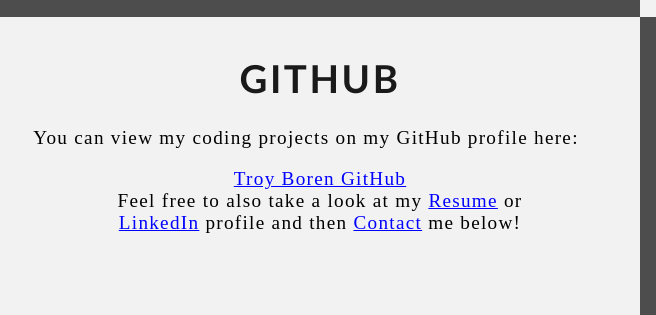
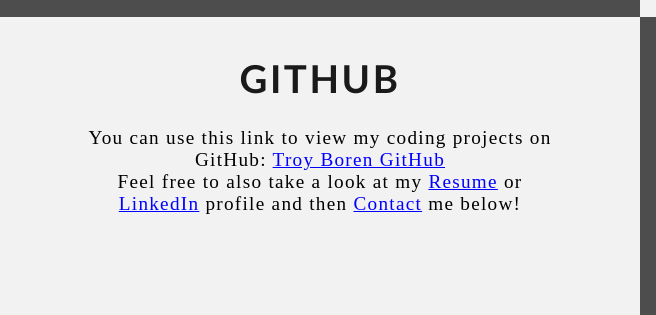
Before and after one commit to TDBoren/TDBoren.github.io, a plain HTML site: page index.html in a window 1280 px wide. Shown: the part 1899-2214 px from the top of the page, 0-656 px from the left. Drawn offline with nearby package versions, Linux system fonts and the light colour scheme.

Commit message:
Update index.html

```diff
--- a/index.html
+++ b/index.html
@@ -175,8 +175,8 @@ document.body.className += ' fade-out';
     <div class="Row" id="Github">
         <div class="Column_1"><!-- Left Column -->
             <h1>GitHub</h1>
-                <p>You can view my coding projects on my GitHub profile here:<br>
-                <center><a href="https://github.com/TDBoren" target="_blank">Troy Boren GitHub</a>
+                <p><center>You can use this link to view my coding projects on GitHub:
+                <a href="https://github.com/TDBoren" target="_blank">Troy Boren GitHub</a>
         <br>Feel free to also take a look at my <a href="https://documentcloud.adobe.com/link/track?uri=urn:aaid:scds:US:df88f605-d8ea-4887-b76d-6059d59748da">Resume</a> or
         <br><a href="https://www.linkedin.com/in/troy-d-boren/">LinkedIn</a> profile and then <a href="#Contact">Contact</a> me below!</center></p>
         </div>
```
